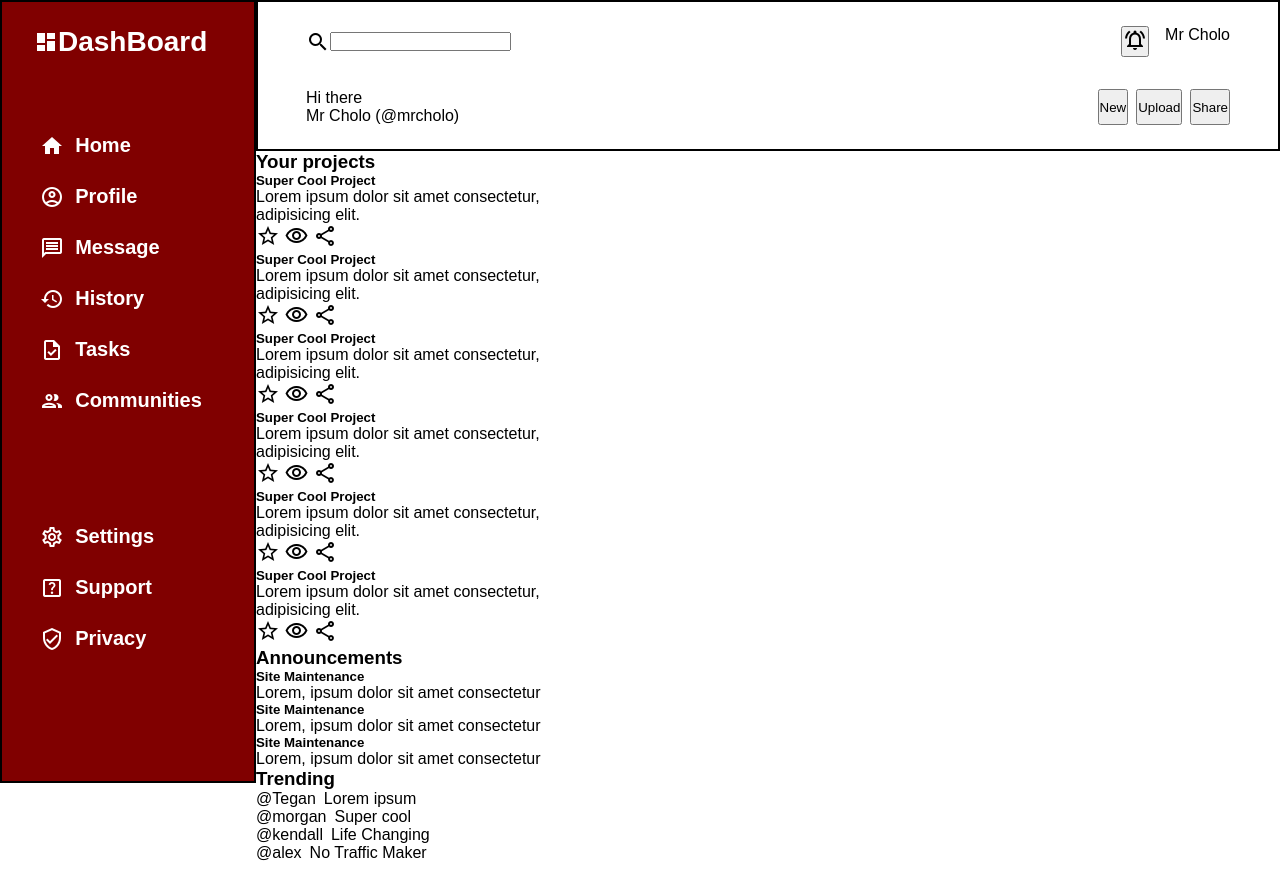
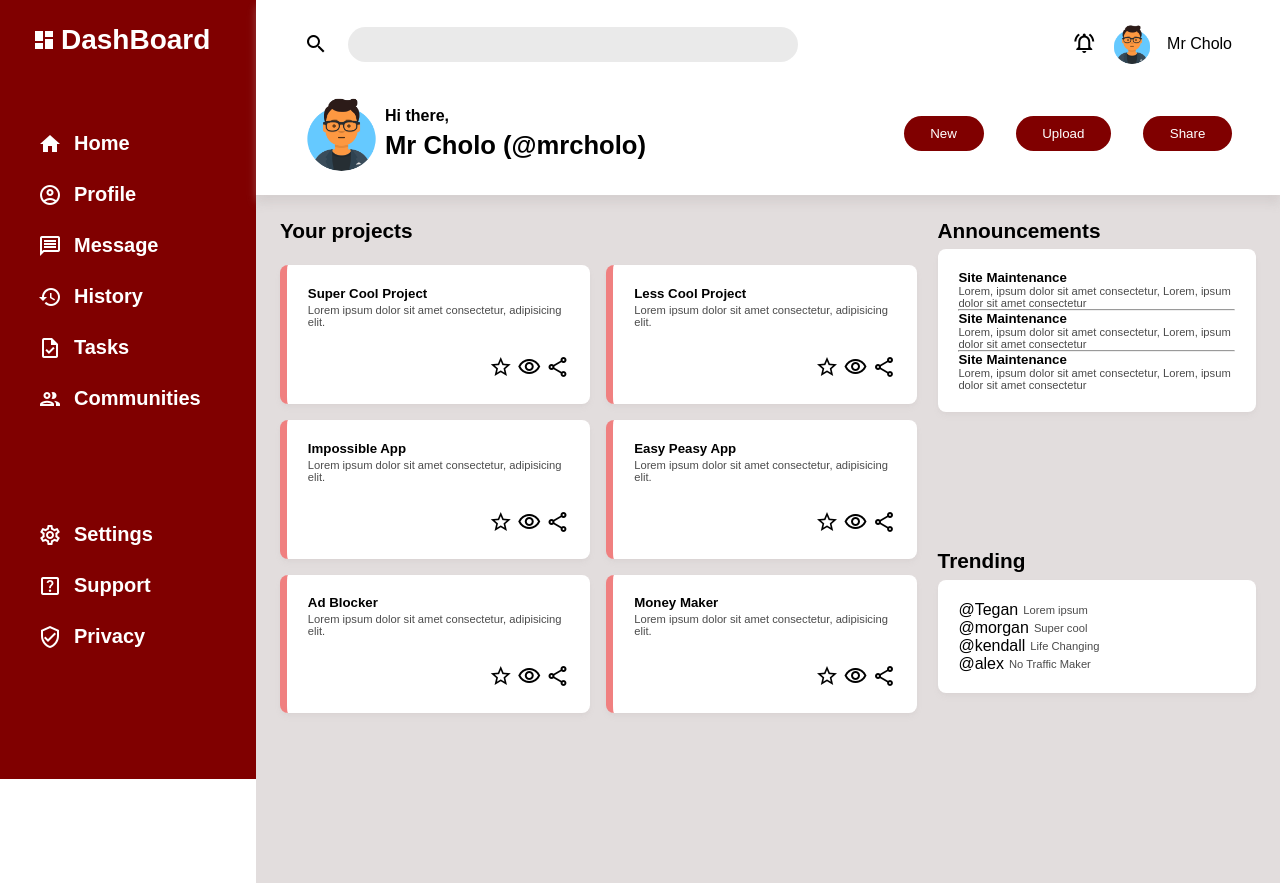
Before and after one commit to CryptoCholo/admin-dashboard, a plain HTML site: page index.html in a window 1280 px wide. Before the commit the page ends 862 px from the top, so only its background shows below. Drawn offline with Linux system fonts and the light colour scheme.

Commit message:
almost done

```diff
--- a/design.css
+++ b/design.css
@@ -17,7 +17,7 @@ body {
     grid-template-columns: 1fr 4fr;
     grid-template-rows: auto 1fr;
     grid-template-areas: 'sidebar header'
-                        'sidebar content';
+                        'sidebar mycontent';
 }
 
 .material-icons-outlined {
@@ -39,7 +39,7 @@ body {
     padding: 1.5rem 3rem;
     grid-area: header;
     z-index: 3;
-    border: 2px solid black;
+   box-shadow: 0 5px 8px 0 rgba(211, 201, 201, 0.2), 0 8px 10px 0 rgba(167, 161, 161, 0.19);
 }
 
 .upper-header {
@@ -61,21 +61,39 @@ body {
     cursor: pointer;
 }
 
-.upper-left > #search {
+ #search {
     display: inline-block;
     border: 0;
     background-color: rgba(211, 211, 211, 0.486);
     padding: 0.75em 2em;
     margin-left: 1.25rem;
     border-radius: 99em;
-    width: min(80%, 700px);
+    width: 450px;
 }
 
 
 
 .account {
     display: flex;
-    gap: 8px;
+    align-items: center;
+    gap: 5px;
+}
+
+.account .picture {
+    margin: 0 0.65rem 0 0.65rem;
+    height: 40px;
+    width: 40px;
+}
+
+.picture {
+    border-radius: 50%;
+}
+button {
+    border: none;
+    appearance: none;
+    outline: none;
+    background: none;
+    cursor: pointer;
 }
 
 .lower-header {
@@ -85,18 +103,45 @@ body {
 
 .profile {
     display: flex;
+    align-items: center;
+    gap: 6px;
+}
+
+.profile .picture {
+    height: 75px;
+    width: 75px;
+}
+
+.profile .greeting {
+    font-weight: 800;
+    margin-bottom: 0.4rem;
+}
+
+.profile .name {
+    font-size: 1.6rem;
+    font-weight: 800;
 }
 
 .buttons {
     display: flex;
-    gap: 8px;
+    justify-content: flex-end;
+    align-items: center;
+    gap: 2rem;
+}
+
+.btn {
+    background-color: maroon;
+    color: white;
+    font-weight: 500;
+    padding: 0.75em 2em;
+    border-radius: 99em;
 }
 
 .sidebar {
     display: grid;
     grid-area: sidebar;
     padding: 1.5rem 2rem;
-    border: 2px solid black;
+    border: 0px solid black;
     background-color: maroon;
     color: white;
     height: fit-content;
@@ -105,6 +150,7 @@ body {
 .sidebar-title {
     display: flex;
     align-items: center;
+    gap: 5px;
     font-size: 1.75rem;
     margin-bottom: 70px;
 }
@@ -127,10 +173,70 @@ aside > ul {
     padding: 6px;
 }
 
-.content {
-    grid-area: content;
+main {
+    background-color: rgb(226, 221, 221);
+    grid-area: mycontent;
+    padding: 1.5rem;
     display: grid;
-    grid-template-columns: 1fr 1fr 1fr;
-    grid-template-rows: auto ;
+    grid-template-columns: 2fr 1fr;
+    grid-template-rows: 1fr 1fr;
+    grid-template-areas: 'projects announcements'
+                         'projects trending';
+    gap: 1.3rem;
+    overflow: fit-content;
+    height: 86vh;
+}
 
+.projects {
+    grid-area: projects;
+    display: grid;
+    grid-template-columns: 1fr 1fr;
+    grid-template-rows: 0.01fr 0.2fr 0.2fr 0.2fr;
+    gap: 1rem;
 }
+
+h3 {
+    font-size: 1.3rem;
+    margin-bottom: 0.4rem;
+    grid-column-start: 1;
+    grid-column-end: span 2;
+}
+
+.projects .card {
+    border-left: 7px solid lightcoral;
+    display: flex;
+    flex-direction: column;
+    gap: 3px;
+}
+
+.actions {
+    align-self: flex-end;
+    margin-top: 1.5rem;
+}
+
+.card {
+    background-color: white;
+    padding: 1.3rem;
+    border-radius: 0.5rem;
+    box-shadow:  0 4px 6px -1px rgba(172, 170, 170, 0.1), 0 2px 4px -2px rgba(165, 161, 161, 0.1);
+}
+
+.card-text {
+    font-size: 0.7rem;
+    color: rgb(75, 75, 75);
+}
+.announcements {
+    grid-area: announcements;
+    display: flex;
+    flex-direction: column;
+}
+
+announcement {
+    padding-bottom: 10px;
+}
+
+.trending {
+    grid-area: trending;
+    display: flex;
+    flex-direction: column;
+}
--- a/index.html
+++ b/index.html
@@ -20,15 +20,15 @@
                 <button>
                     <span class="material-icons-outlined">notifications_active</span>
                 </button>
-                <div class="picture"></div>
+                <img class="picture" src="avatar.png" alt="avatar-1">
                 <p class="name">Mr Cholo</p>
             </div>
         </div>
         <div class="lower-header">
             <div class="profile">
-                <div class="picture"></div>
+                <img class="picture" src="avatar.png" alt="avatar-1">
                 <div class="profile-name">
-                    <p class="greeting">Hi there</p>
+                    <p class="greeting">Hi there,</p>
                     <p class="name">Mr Cholo
                         <span class="username">(@mrcholo)</span>
                     </p>
@@ -59,10 +59,9 @@
             <li class="nav-item"><a href="#" class="nav-link"><span class="material-icons-outlined">verified_user</span>Privacy</a></li>
         </ul>
     </aside>
-    <main class="content">
+    <main class="mycontent">
         <div class="projects">
             <h3>Your projects</h3>
-            <div class="cards">
             <div class="card">
                 <h5 class="card-title">Super Cool Project</h5>
                 <p class="card-text">Lorem ipsum dolor sit amet consectetur, adipisicing elit.</p>
@@ -73,39 +72,43 @@
                 </div>
             </div>
             <div class="card">
-                    <h5 class="card-title">Super Cool Project</h5>
+                <h5 class="card-title">Less Cool Project</h5>
                 <p class="card-text">Lorem ipsum dolor sit amet consectetur, adipisicing elit.</p>
                 <div class="actions">
                     <span class="material-icons-outlined">star_border</span>
                     <span class="material-icons-outlined">visibility</span>
                     <span class="material-icons-outlined">share</span>
                 </div>
+            </div>
             <div class="card">
-                    <h5 class="card-title">Super Cool Project</h5>
+                <h5 class="card-title">Impossible App</h5>
                 <p class="card-text">Lorem ipsum dolor sit amet consectetur, adipisicing elit.</p>
                 <div class="actions">
                     <span class="material-icons-outlined">star_border</span>
                     <span class="material-icons-outlined">visibility</span>
                     <span class="material-icons-outlined">share</span>
                 </div>
+            </div>
             <div class="card">
-                    <h5 class="card-title">Super Cool Project</h5>
+                <h5 class="card-title">Easy Peasy App</h5>
                 <p class="card-text">Lorem ipsum dolor sit amet consectetur, adipisicing elit.</p>
                 <div class="actions">
                     <span class="material-icons-outlined">star_border</span>
                     <span class="material-icons-outlined">visibility</span>
                     <span class="material-icons-outlined">share</span>
                 </div>
+            </div>
             <div class="card">
-                    <h5 class="card-title">Super Cool Project</h5>
+                <h5 class="card-title">Ad Blocker</h5>
                 <p class="card-text">Lorem ipsum dolor sit amet consectetur, adipisicing elit.</p>
                 <div class="actions">
                     <span class="material-icons-outlined">star_border</span>
                     <span class="material-icons-outlined">visibility</span>
                     <span class="material-icons-outlined">share</span>
                 </div>
+            </div>
             <div class="card">
-                    <h5 class="card-title">Super Cool Project</h5>
+                <h5 class="card-title">Money Maker</h5>
                 <p class="card-text">Lorem ipsum dolor sit amet consectetur, adipisicing elit.</p>
                 <div class="actions">
                     <span class="material-icons-outlined">star_border</span>
@@ -119,15 +122,17 @@
             <ul class="card">
                 <li class="announcement">
                     <h5 class="card-title">Site Maintenance</h5>
-                    <p class="card-text">Lorem, ipsum dolor sit amet consectetur </p>
+                    <p class="card-text">Lorem, ipsum dolor sit amet consectetur, Lorem, ipsum dolor sit amet consectetur  </p>
                 </li>
+                <hr>
                 <li class="announcement">
                     <h5 class="card-title">Site Maintenance</h5>
-                    <p class="card-text">Lorem, ipsum dolor sit amet consectetur </p>
+                    <p class="card-text">Lorem, ipsum dolor sit amet consectetur, Lorem, ipsum dolor sit amet consectetur  </p>
                 </li>
+                <hr>
                 <li class="announcement">
                     <h5 class="card-title">Site Maintenance</h5>
-                    <p class="card-text">Lorem, ipsum dolor sit amet consectetur </p>
+                    <p class="card-text">Lorem, ipsum dolor sit amet consectetur, Lorem, ipsum dolor sit amet consectetur  </p>
                 </li>
             </ul>
         </div>
```
Also changed, not shown: avatar.png (renamed from avatar-5.png). Lines whose indentation alone changed are shown as unchanged.
